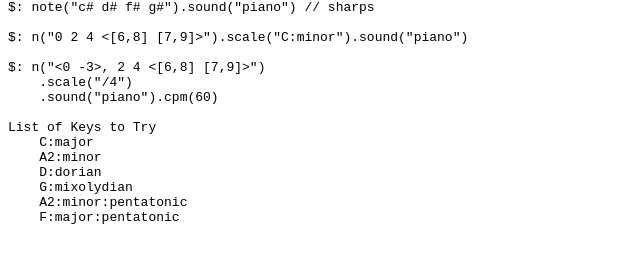
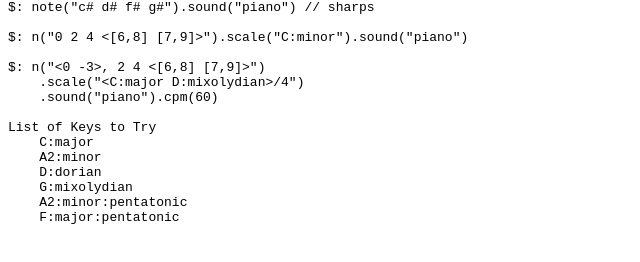
Before and after one commit to n0rd3r/2026-code-camp, a plain HTML site: page docs/challenge3-notes.html in a window 1280 px wide. Shown: the part 428-690 px from the top of the page, without its empty margins (0-640 px from the left). Drawn offline with Linux system fonts and the light colour scheme.

Commit message:
fix gt and lt

```diff
--- a/docs/challenge3-notes.html
+++ b/docs/challenge3-notes.html
@@ -17,7 +17,7 @@
 $: n("0 2 4 <[6,8] [7,9]>").scale("C:minor").sound("piano")
 
 $: n("<0 -3>, 2 4 <[6,8] [7,9]>")
-    .scale("<C:major D:mixolydian>/4")
+    .scale("&lt;C:major D:mixolydian&gt;/4")
     .sound("piano").cpm(60)
 
 List of Keys to Try
```
